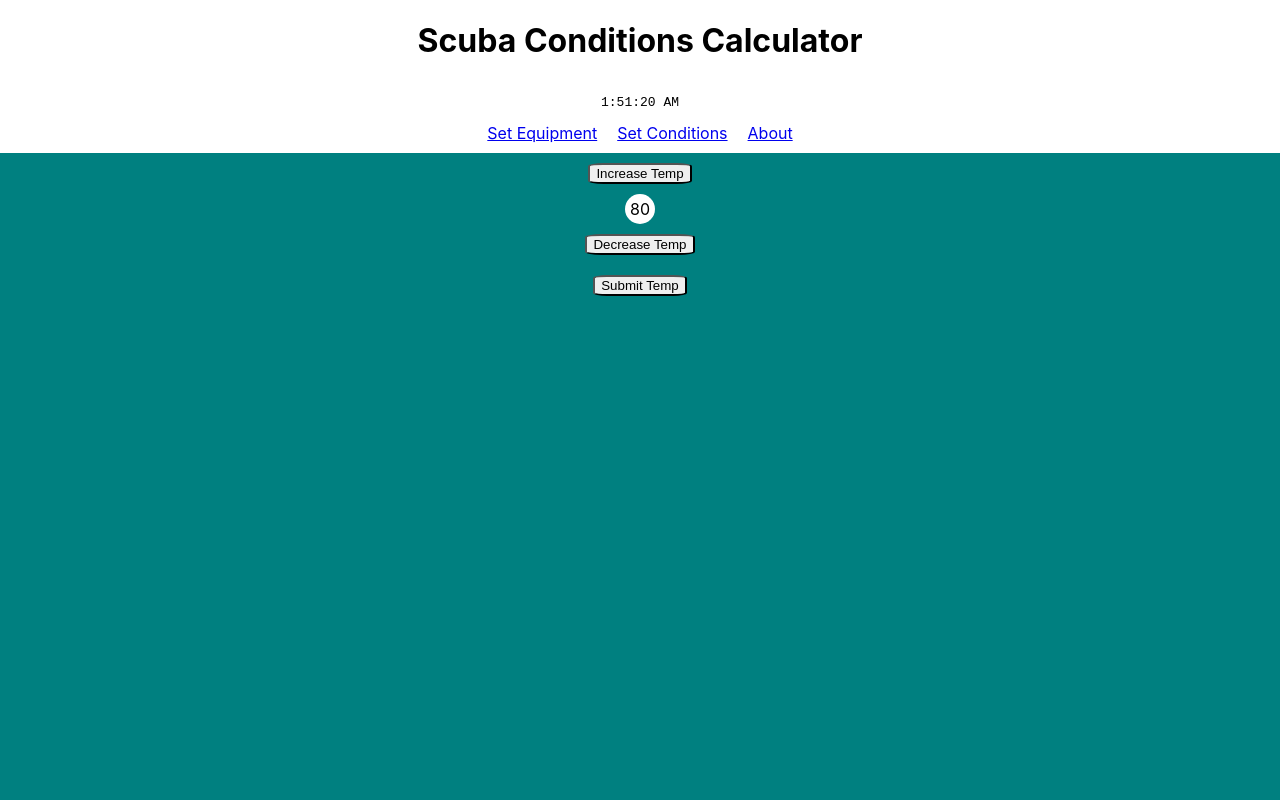
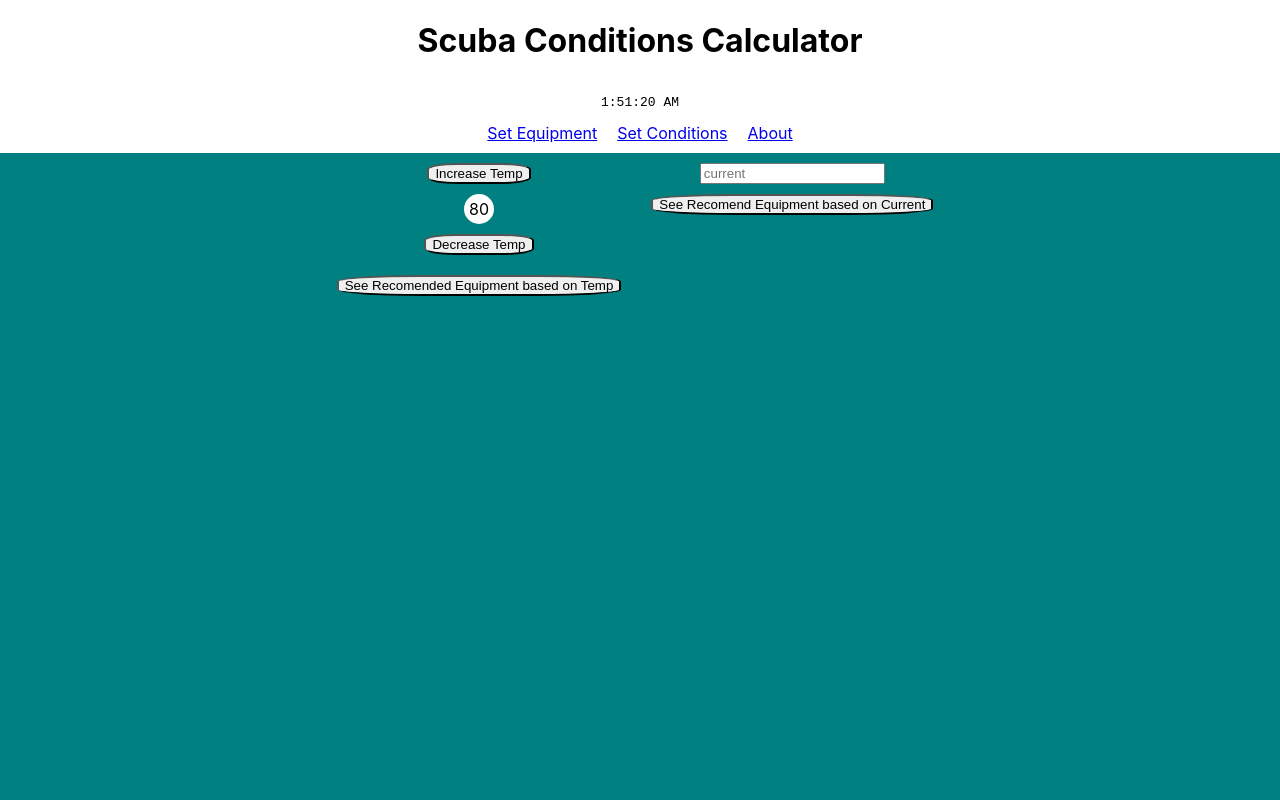
Before and after one commit to McKenzie-Allen/ScubaSite, a React (Create React App) app: page / in a window 1280 px wide. Shown: the top 800 px of the page. Built offline with nearby package versions, Linux system fonts and the light colour scheme.

Commit message:
adding work from Monday

```diff
--- a/src/App.css
+++ b/src/App.css
@@ -4,6 +4,8 @@
   height: 100vh;
   padding: 0;
   margin: 0;
+  display: flex;
+  justify-content: center;
 
 }
 
@@ -50,7 +52,7 @@
 }
 button {
   margin: 10px;
-  border-radius: 15%;
+  border-radius: 30%;
 }
 
 .navContain {
@@ -60,3 +62,15 @@ button {
   gap: 20px;
   padding-bottom: 10px;
 }
+
+.currentcotain {
+  display: flex;
+  align-items: center;
+  justify-content: top;
+  flex-direction: column;
+  text-align: center;
+  background-color: teal;
+  height: 100vh;
+  padding: 10px;
+  margin: 0;
+}
--- a/src/Components/SetConditions/Home.js
+++ b/src/Components/SetConditions/Home.js
@@ -19,7 +19,6 @@ const Home = () => {
     })
     return result
   }
-    const [surfaceCondition, setSurfaceCondition] = useState('')
     const [current, setCurrent] = useState('')
     const [temp, setTemp] = useState(80)
     const increaseCounter = () => setTemp(temp + 1)
--- a/src/Components/SetConditions/SetCurrent.js
+++ b/src/Components/SetConditions/SetCurrent.js
@@ -4,8 +4,15 @@ import '../../App.css';
 const SetCurrent = ({ SetCurrent }) => {
 
     return (
-      <div>
-      </div>
+      <form className='currentcotain'>
+        <input
+          id='current'
+          name='current'
+          type='text'
+          placeholder='current'
+        />
+        <button>See Recomend Equipment based on Current</button>
+      </form>
     );
 }
 
--- a/src/Components/SetConditions/TempCounter.js
+++ b/src/Components/SetConditions/TempCounter.js
@@ -7,7 +7,7 @@ const TempCounter = ({ tempUp, defaultTemp, submitTemp, tempDown }) => {
             <button onClick = { tempUp } > Increase Temp </button>
             <div className = 'tempCounter' > { defaultTemp } </div>
             <button onClick = { tempDown } > Decrease Temp </button>
-            <button onClick = { submitTemp } > Submit Temp </button>
+            <button onClick = { submitTemp } > See Recomended Equipment based on Temp </button>
         </div>
     )
 }
```
